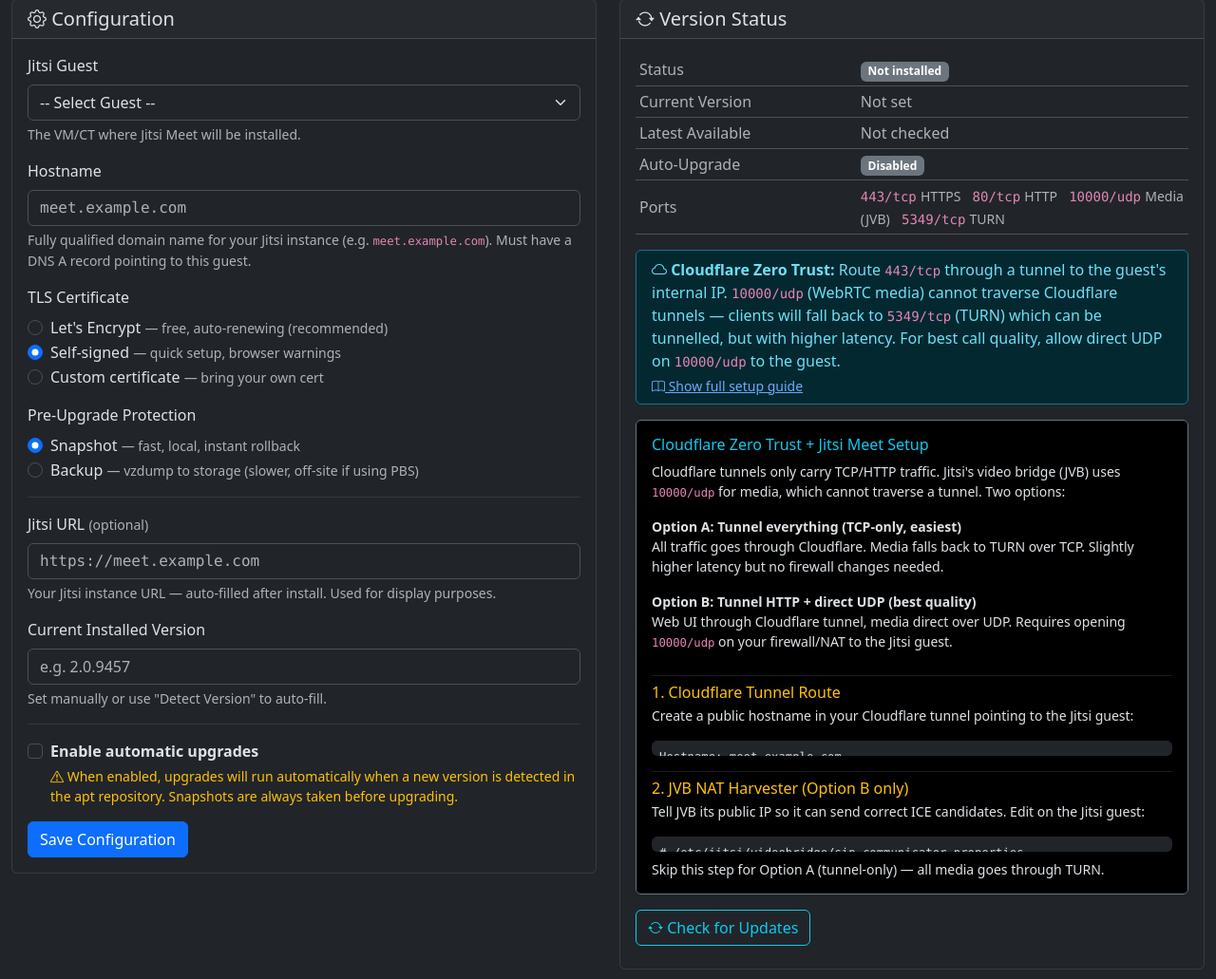
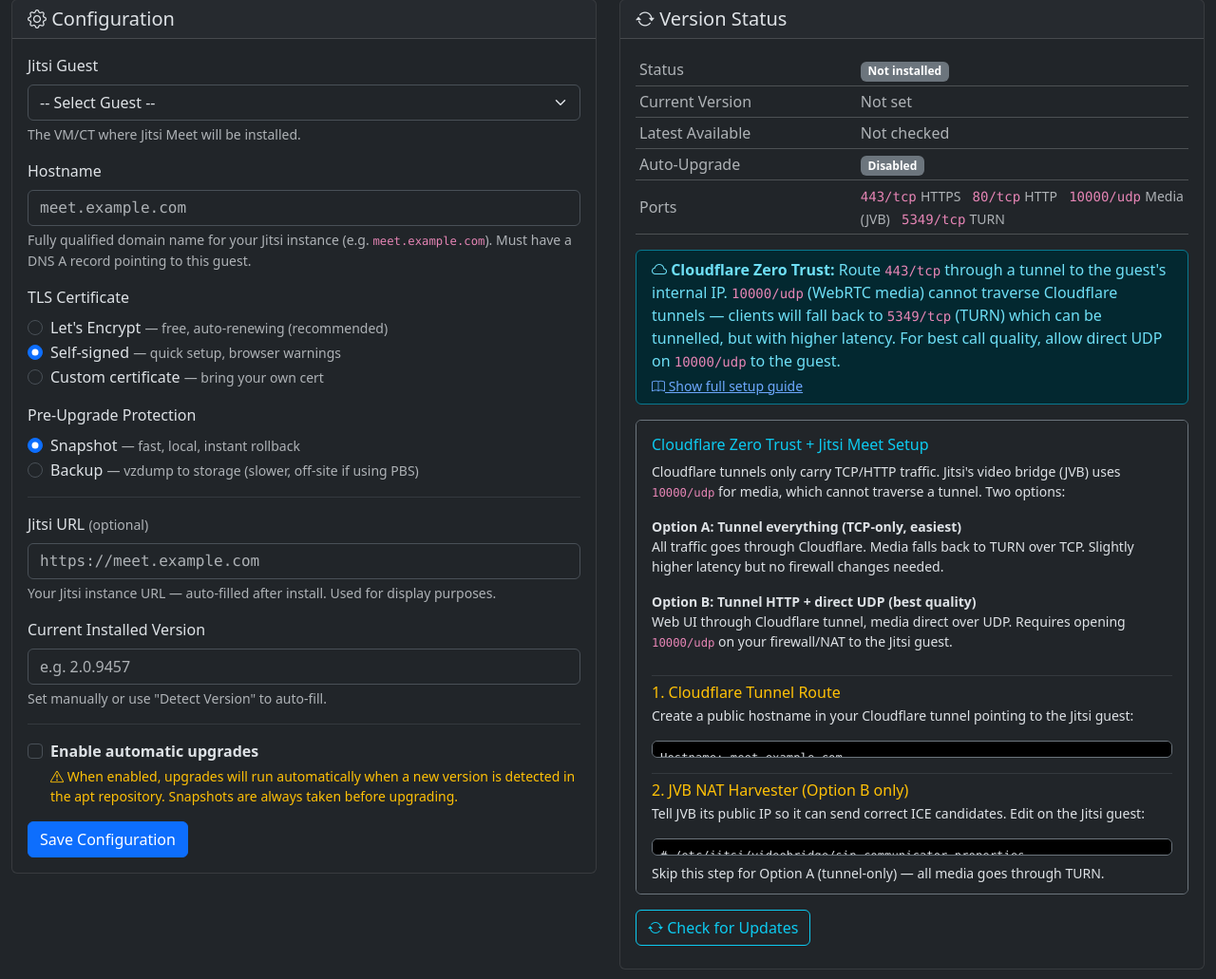
Before and after one commit to ChadOhman/lambnet-proxmox-tool, a Flask app: page /jitsi/upgrade in a window 1280 px wide, after a click on "Show full setup guide". Shown: the part 257-1288 px from the top of the page at 95% size. Run offline with Flask 3, Linux system fonts and the light colour scheme; a user stored in the database is signed in; data that the repository does not hold is empty; parts of the project's set-up code (start-up, migrations or seed data) failed here and were passed over; some libraries are stand-ins or nearby versions.

Commit message:
Fix readability of Cloudflare Zero Trust setup guide in Jitsi page
Change guide container from bg-black to bg-dark to match page styling,
and code blocks from bg-dark to bg-black with visible border for contrast.

Co-Authored-By: Claude Opus 4.6 <noreply@anthropic.com>

```diff
--- a/templates/jitsi.html
+++ b/templates/jitsi.html
@@ -241,7 +241,7 @@
                 </div>
 
                 <div class="collapse mb-3" id="cfSetupGuide">
-                    <div class="card card-body bg-black border-secondary small" style="max-height: 500px; overflow-y: auto;">
+                    <div class="card card-body bg-dark border-secondary small" style="max-height: 500px; overflow-y: auto;">
 
 <h6 class="text-info mb-2">Cloudflare Zero Trust + Jitsi Meet Setup</h6>
 
@@ -257,7 +257,7 @@ Web UI through Cloudflare tunnel, media direct over UDP. Requires opening <code>
 
 <h6 class="text-warning mb-1">1. Cloudflare Tunnel Route</h6>
 <p>Create a public hostname in your Cloudflare tunnel pointing to the Jitsi guest:</p>
-<pre class="bg-dark rounded p-2 mb-2">Hostname: {{ settings.hostname or 'meet.example.com' }}
+<pre class="bg-black border border-secondary rounded p-2 mb-2">Hostname: {{ settings.hostname or 'meet.example.com' }}
 Service:  https://{{ '&lt;guest-internal-ip&gt;' }}:443
 TLS:      No TLS Verify (self-signed cert on guest)
 
@@ -268,7 +268,7 @@ HTTP Host Header: {{ settings.hostname or 'meet.example.com' }}</pre>
 
 <h6 class="text-warning mb-1">2. JVB NAT Harvester (Option B only)</h6>
 <p>Tell JVB its public IP so it can send correct ICE candidates. Edit on the Jitsi guest:</p>
-<pre class="bg-dark rounded p-2 mb-2"># /etc/jitsi/videobridge/sip-communicator.properties
+<pre class="bg-black border border-secondary rounded p-2 mb-2"># /etc/jitsi/videobridge/sip-communicator.properties
 org.ice4j.ice.harvest.NAT_HARVESTER_LOCAL_ADDRESS=&lt;guest-internal-ip&gt;
 org.ice4j.ice.harvest.NAT_HARVESTER_PUBLIC_ADDRESS=&lt;your-public-ip&gt;
 
@@ -280,7 +280,7 @@ sudo systemctl restart jitsi-videobridge2</pre>
 
 <h6 class="text-warning mb-1">3. Configure coturn (TURN relay)</h6>
 <p>coturn is installed by <code>jitsi-meet-turnserver</code>. Verify/edit its config:</p>
-<pre class="bg-dark rounded p-2 mb-2"># /etc/turnserver.conf
+<pre class="bg-black border border-secondary rounded p-2 mb-2"># /etc/turnserver.conf
 listening-port=3478
 tls-listening-port=5349
 fingerprint
@@ -302,7 +302,7 @@ sudo systemctl restart coturn</pre>
 
 <h6 class="text-warning mb-1">4. Advertise TURN to clients via Prosody</h6>
 <p>Prosody tells clients where the TURN server is. Verify the <code>external_services</code> block:</p>
-<pre class="bg-dark rounded p-2 mb-2"># /etc/prosody/conf.d/{{ settings.hostname or 'meet.example.com' }}.cfg.lua
+<pre class="bg-black border border-secondary rounded p-2 mb-2"># /etc/prosody/conf.d/{{ settings.hostname or 'meet.example.com' }}.cfg.lua
 -- Inside the VirtualHost section, look for or add:
 external_services = {
     { type = "stun", host = "{{ settings.hostname or 'meet.example.com' }}", port = 3478 },
@@ -321,7 +321,7 @@ sudo systemctl restart prosody</pre>
 
 <h6 class="text-warning mb-1">5. Nginx WebSocket proxy</h6>
 <p>Ensure the Jitsi nginx config proxies WebSocket paths (usually auto-configured):</p>
-<pre class="bg-dark rounded p-2 mb-2"># /etc/nginx/sites-available/{{ settings.hostname or 'meet.example.com' }}.conf
+<pre class="bg-black border border-secondary rounded p-2 mb-2"># /etc/nginx/sites-available/{{ settings.hostname or 'meet.example.com' }}.conf
 # These blocks should already exist after install:
 location /xmpp-websocket {
     proxy_pass http://127.0.0.1:5280/xmpp-websocket;
@@ -355,7 +355,7 @@ location /colibri-ws/ {
 
 <h6 class="text-warning mb-1">7. Force TCP-only (Option A)</h6>
 <p>To force all media through TURN/TCP (no direct UDP), disable UDP candidates in the JVB:</p>
-<pre class="bg-dark rounded p-2 mb-2"># /etc/jitsi/videobridge/jvb.conf
+<pre class="bg-black border border-secondary rounded p-2 mb-2"># /etc/jitsi/videobridge/jvb.conf
 # Add inside the videobridge { } block:
 ice {
     udp {
```
